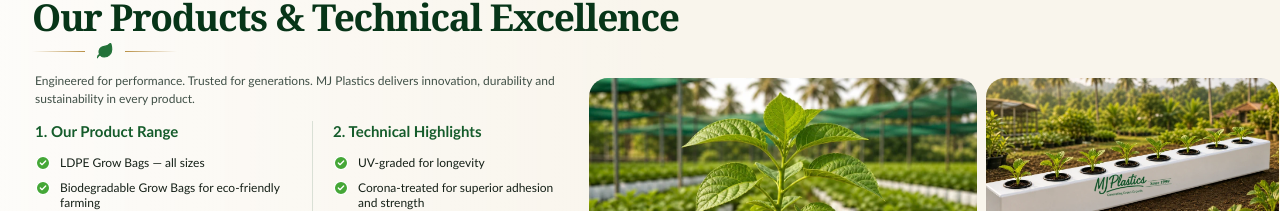
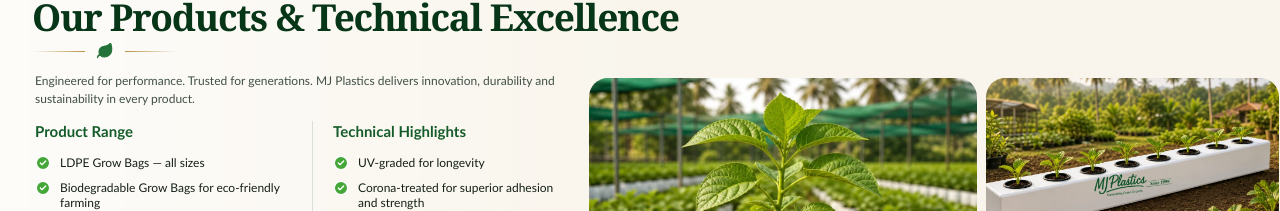
Before and after one commit to wilsonfebin/mj-plastics, a Next.js app: page / in a window 1280 px wide. Shown: the part 920-1131 px from the top of the page. Built offline with nearby package versions, Linux system fonts and the light colour scheme.

Commit message:
feat: UI Polish

```diff
--- a/components/sections/ProductTechnicalSection.tsx
+++ b/components/sections/ProductTechnicalSection.tsx
@@ -37,8 +37,8 @@ export function ProductTechnicalSection() {
               durability and sustainability in every product.
             </p>
             <div className="product-lists">
-              <Checklist title="1. Our Product Range" items={productRange} />
-              <Checklist title="2. Technical Highlights" items={technicalHighlights} />
+              <Checklist title="Product Range" items={productRange} />
+              <Checklist title="Technical Highlights" items={technicalHighlights} />
             </div>
           </div>
           <div className="product-gallery">
```
